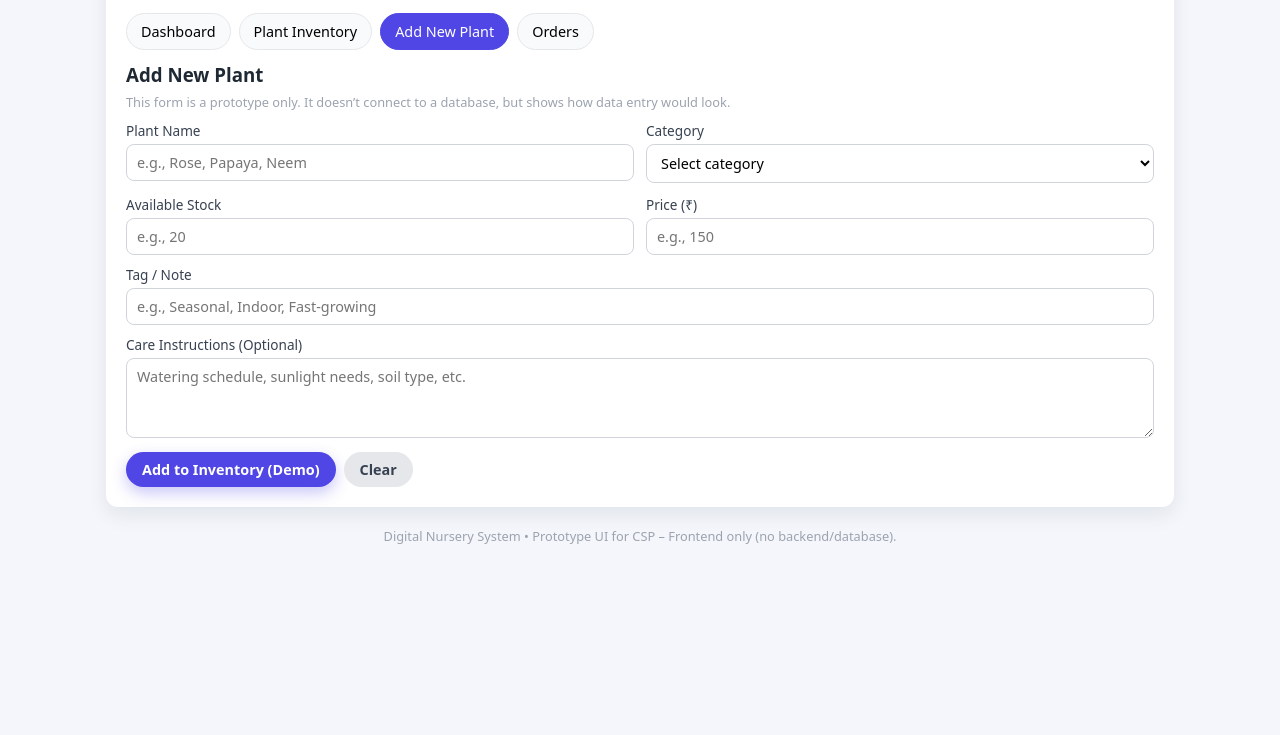
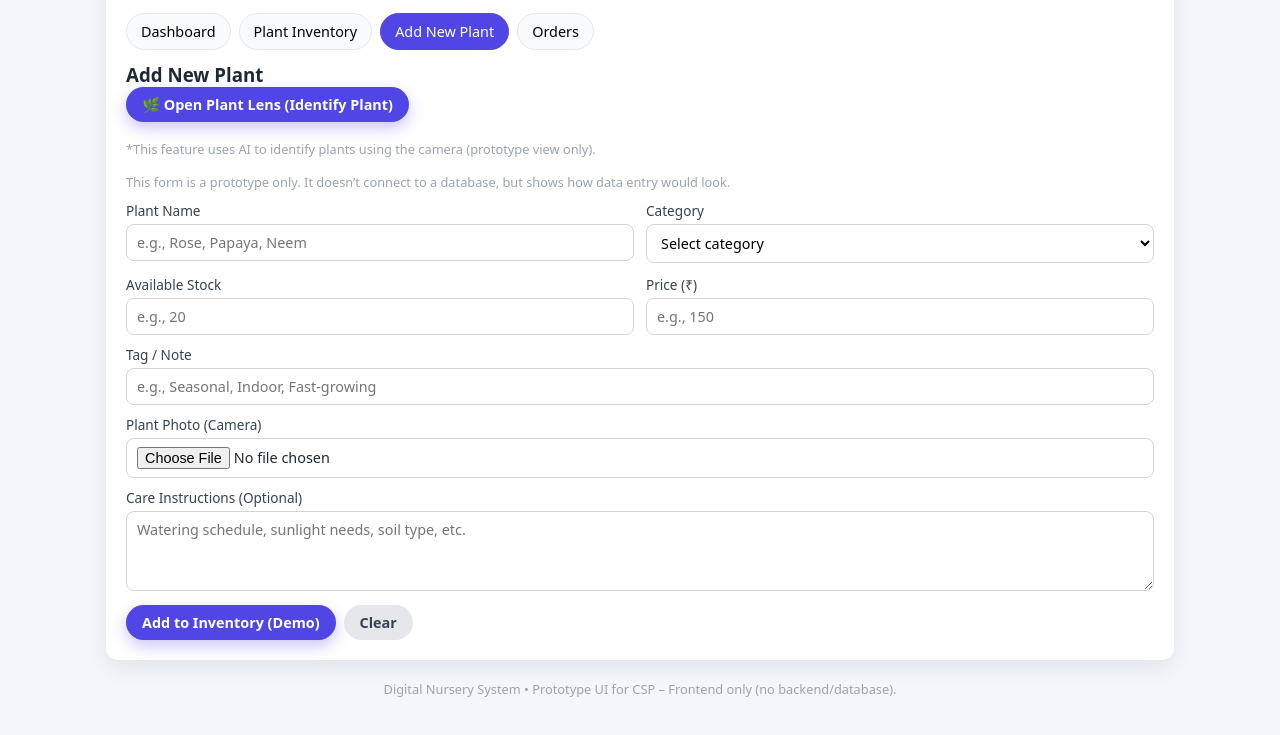
Before and after one commit to mohammedamer711/digital-nursery, a plain HTML site: page index.html in a window 1280 px wide. Both pictures are taken after a click on the button "Add New Plant". Shown: the part 121-856 px from the top of the page. Before the commit the page ends 800 px from the top, so only its background shows below. Drawn offline with Linux system fonts and the light colour scheme.

Commit message:
dded camera

```diff
--- a/index.html
+++ b/index.html
@@ -401,6 +401,11 @@
 
       <div id="add-plant" class="tab-content" style="display:none;">
         <h3>Add New Plant</h3>
+        <button class="btn btn-primary" style="margin-bottom: 12px;"> 🌿 Open Plant Lens (Identify Plant)
+        </button>
+        <p class="muted" style="margin-bottom: 15px;">
+          *This feature uses AI to identify plants using the camera (prototype view only).
+        </p>
         <p class="muted">
           This form is a prototype only. It doesn’t connect to a database, but shows how data entry would look.
         </p>
@@ -437,6 +442,12 @@
             <label for="tag">Tag / Note</label>
             <input type="text" id="tag" placeholder="e.g., Seasonal, Indoor, Fast-growing" />
           </div>
+
+          <div class="form-group" style="margin-top:10px;">
+            <label for="plantPhoto">Plant Photo (Camera)</label>
+            <input type="file" id="plantPhoto" accept="image/*" capture="environment" />
+          </div>
+
 
           <div class="form-group" style="margin-top:10px;">
             <label for="notes">Care Instructions (Optional)</label>
```
